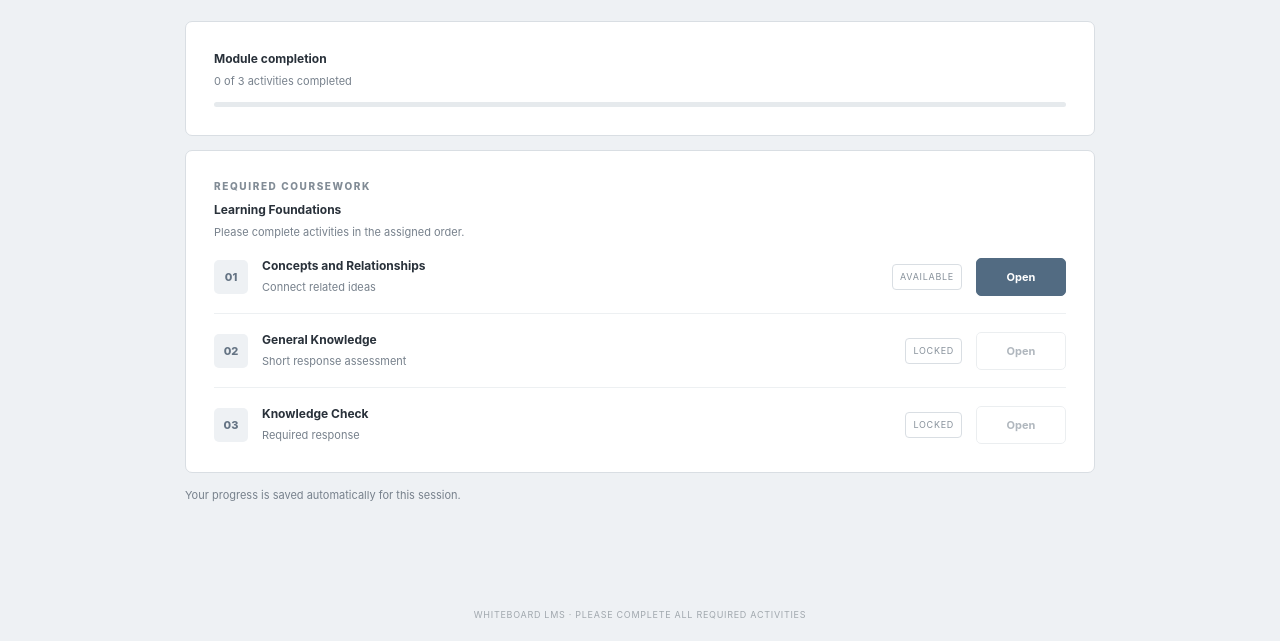
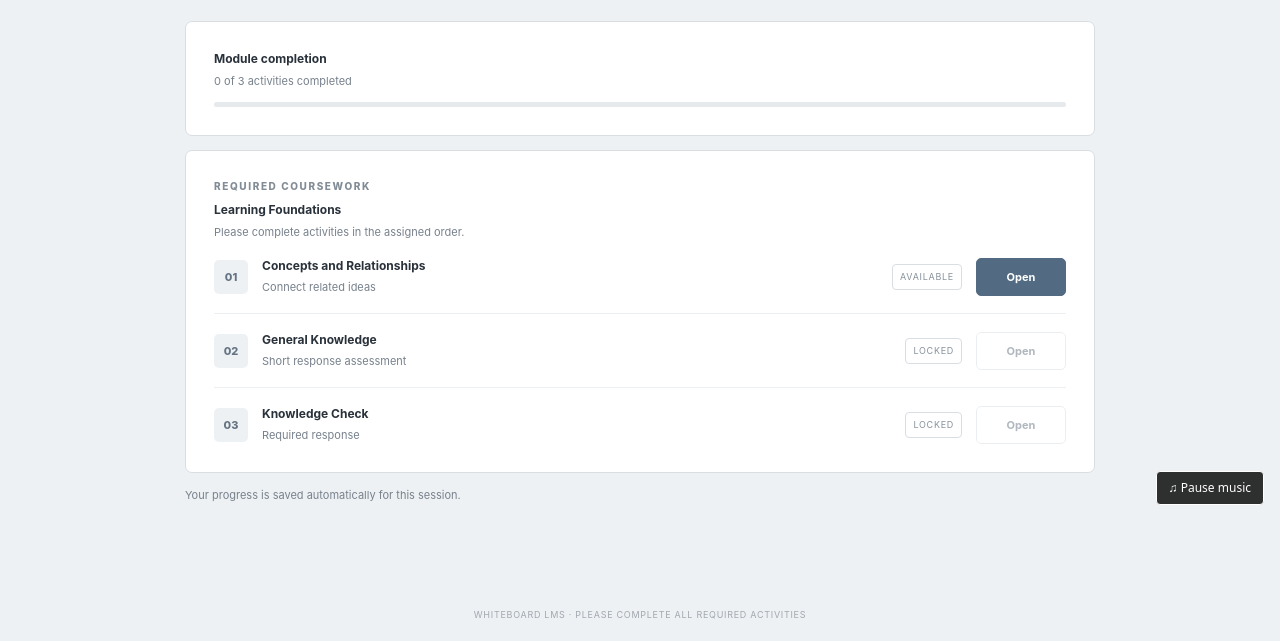
Before and after one commit to jglpzz8/LiteracyNarrativeWeb, a plain HTML site: page school.html in a window 1280 px wide. Shown: the part 239-880 px from the top of the page. Drawn offline with Linux system fonts and the light colour scheme.

Commit message:
Add files via upload

```diff
--- /dev/null
+++ b/assets/background-music.js
@@ -0,0 +1,94 @@
+(() => {
+  const script = document.currentScript;
+  if (!script) {
+    throw new Error('The background music script must be loaded from a script element.');
+  }
+
+  const trackPath = script.dataset.track;
+  if (!trackPath || !trackPath.startsWith('assets/')) {
+    throw new Error('Set data-track to this page’s MP3 path inside the assets/ folder.');
+  }
+
+  const audio = new Audio(new URL(trackPath, document.baseURI).href);
+  audio.loop = true;
+  audio.preload = 'none';
+  audio.volume = 0.25;
+
+  const button = document.createElement('button');
+  button.type = 'button';
+  button.textContent = '♫ Play music';
+  button.setAttribute('aria-label', 'Play background music');
+  button.setAttribute('aria-pressed', 'false');
+
+  const style = document.createElement('style');
+  style.textContent = `
+    .background-music-toggle {
+      position: fixed;
+      right: 16px;
+      bottom: 56px;
+      z-index: 10000;
+      max-width: calc(100vw - 32px);
+      padding: 8px 12px;
+      border: 1px solid currentColor;
+      border-radius: 4px;
+      background: rgba(20, 20, 20, 0.88);
+      color: #fff;
+      font: 12px/1.3 system-ui, sans-serif;
+      cursor: pointer;
+    }
+    .background-music-toggle:focus-visible {
+      outline: 2px solid currentColor;
+      outline-offset: 3px;
+    }
+    .background-music-toggle:disabled {
+      cursor: not-allowed;
+      opacity: 0.7;
+    }
+  `;
+  button.className = 'background-music-toggle';
+  document.head.append(style);
+  document.body.append(button);
+
+  const setState = state => {
+    const states = {
+      playing: ['♫ Pause music', 'Pause background music', true],
+      paused: ['♫ Play music', 'Play background music', false],
+      unavailable: ['♫ MP3 not found', 'Background music file not found', false]
+    };
+    const [label, ariaLabel, pressed] = states[state];
+    button.textContent = label;
+    button.setAttribute('aria-label', ariaLabel);
+    button.setAttribute('aria-pressed', String(pressed));
+    button.disabled = state === 'unavailable';
+    button.title = state === 'unavailable'
+      ? `Place ${trackPath} in the project folder and reload this page.`
+      : ariaLabel;
+  };
+
+  audio.addEventListener('error', () => setState('unavailable'));
+
+  button.addEventListener('click', async () => {
+    if (!audio.paused) {
+      audio.pause();
+      setState('paused');
+      return;
+    }
+
+    try {
+      await audio.play();
+      setState('playing');
+    } catch (error) {
+      if (error.name !== 'NotAllowedError') {
+        setState('unavailable');
+      }
+    }
+  });
+
+  audio.play()
+    .then(() => setState('playing'))
+    .catch(error => {
+      if (error.name !== 'NotAllowedError') {
+        setState('unavailable');
+      }
+    });
+})();
--- a/school.html
+++ b/school.html
@@ -19,7 +19,7 @@ body.redmode{--bg:#f0eded}body.redmode .top{border-bottom-color:#dfc9ca}
 @media(max-width:760px){.wrap{margin-top:22px;padding:0 12px 40px}.head,.activity-head{flex-direction:column}.tag{display:none}.panel{padding:16px}.taskrow{gap:9px}.taskrow .btn{min-width:auto;padding:9px}.taskinfo small{display:block}.sidegrade{position:static;width:auto;display:flex;align-items:center;gap:12px;margin:0 12px 12px}.grade{font-size:23px;margin:0}.sidegrade .grade-note{margin-left:auto}.final-layout{padding-right:0}.whisper{bottom:9%;font-size:12px}}
 @media(prefers-reduced-motion:reduce){.whisper{transition-duration:.01ms}}
 
-/* MEMORY FRAGMENTS (final assessment): optional photos from Assets/, never interactive */
+/* MEMORY FRAGMENTS (final assessment): optional photos from assets/, never interactive */
 .memory{position:fixed;z-index:2;pointer-events:none;width:clamp(110px,15vw,200px);bottom:26vh;background:#fff;border:6px solid #fff;box-shadow:0 1px 10px rgba(40,48,58,.14);opacity:0;filter:grayscale(.85) blur(3px);transform:translateY(6px);transition:opacity 3.2s ease,filter 3.2s ease,transform 3.2s ease}
 .memory.left{left:2.5vw}.memory.right{right:2.5vw}
 .memory img{display:block;width:100%;height:auto;max-height:28vh;object-fit:cover}
@@ -110,8 +110,8 @@ function hideWhisper(){clearTimeout(whisperTimer);$('whisper').classList.remove(
 
 // ===== MEMORY FRAGMENTS =====
 // Optional photos shown as slow fades during the final assessment. Missing files are simply ignored.
-// To add photos: save them as Assets/<kind>_NN.jpg (NN = 01..08) next to this file. No code changes needed.
-const MEMORY_DIR='Assets/', MEMORY_EXT=['jpg'];                       // add 'png' / 'jpeg' here if needed
+// To add photos: save them as assets/<kind>_NN.jpg (NN = 01..08). No code changes needed.
+const MEMORY_DIR='assets/', MEMORY_EXT=['jpg'];                       // add 'png' / 'jpeg' here if needed
 const MEMORY_KINDS={childhood:{prefix:'childhood_',max:8},schoolwork:{prefix:'schoolwork_',max:8},diploma:{prefix:'diploma_',max:8}};
 // Which kinds appear in each phase. early = grades still green (attempts 0-2). late = grades falling (attempts 3-6).
 const MEMORY_STAGES={early:{kinds:['childhood'],tone:'warm'},late:{kinds:['schoolwork','diploma'],tone:'cool'}};
@@ -152,4 +152,4 @@ $('answerButton').onclick=()=>{
 probeMemories();
 renderDashboard();
 })();
-</script></body></html>
+</script><script src="assets/background-music.js" data-track="assets/school.mp3" defer></script></body></html>
```
Also changed, not shown: curiosity.html (+1 -1 lines), index.html (+1 -0 lines), lifelong.html (+1 -0 lines), observation.html (+1 -0 lines), present.html (+1 -1 lines).
